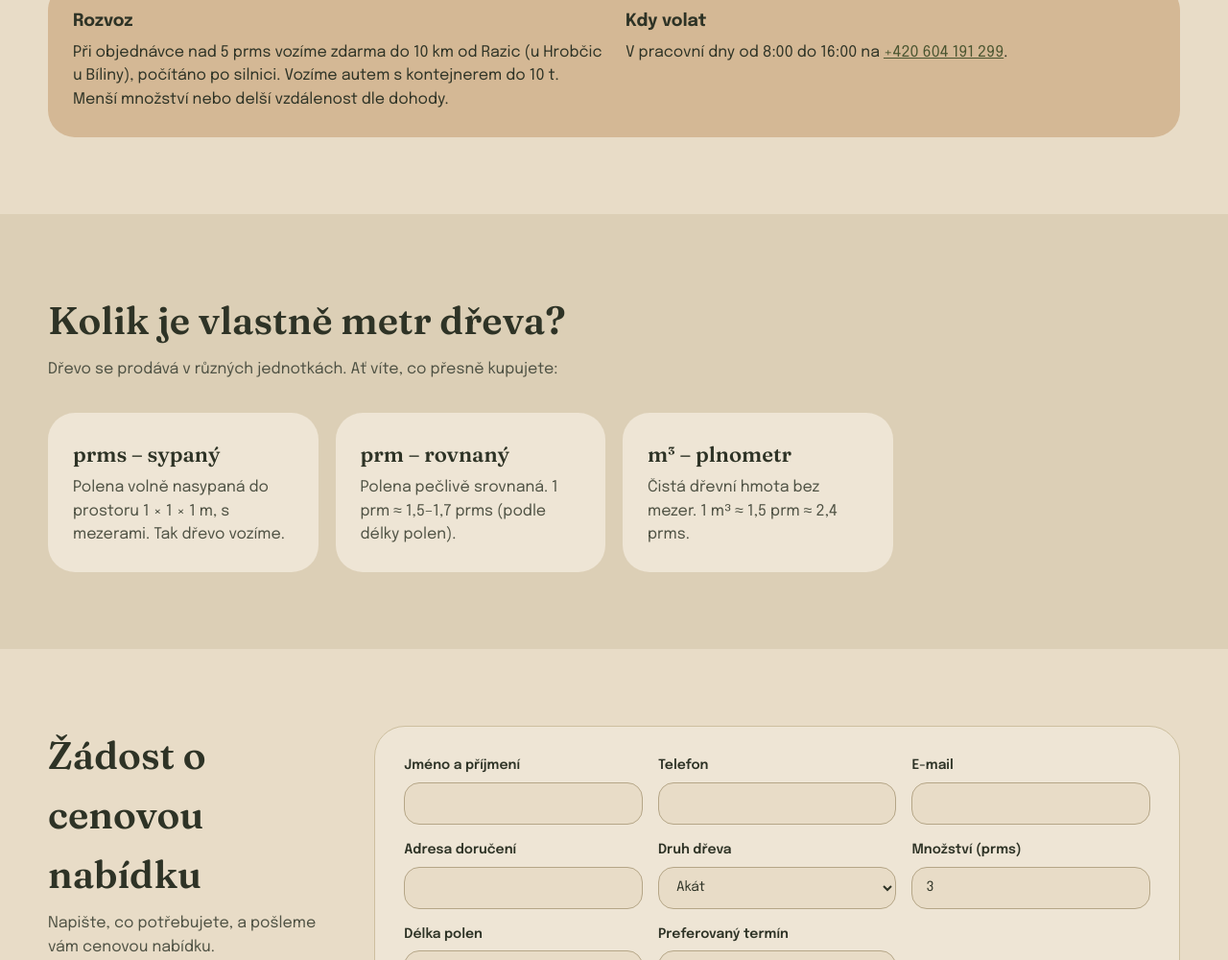
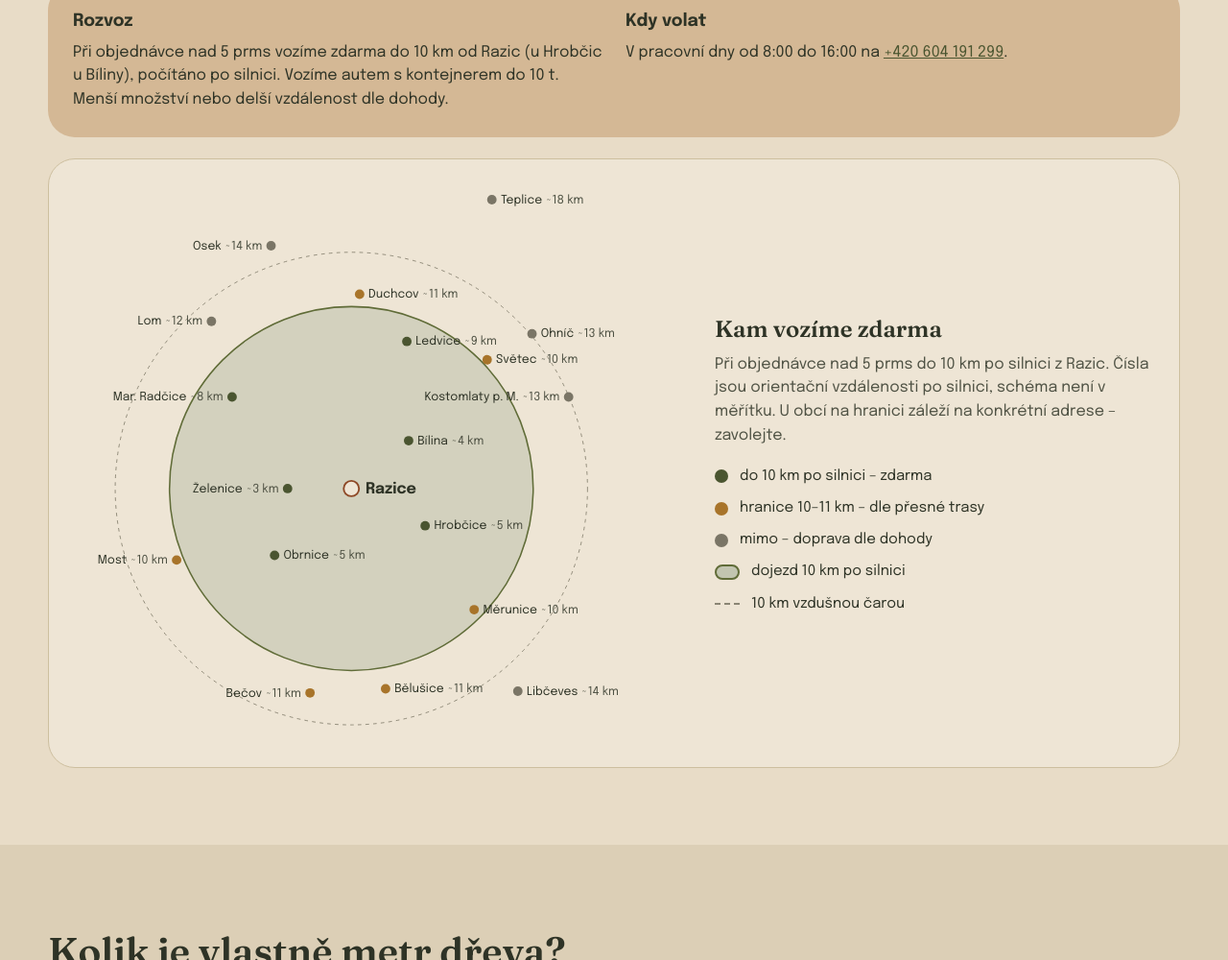
Before and after one commit to MalamutCZ/drevolane, a plain HTML site: page index.html in a window 1280 px wide. Shown: the part 2535-3535 px from the top of the page at 96% size. Drawn offline with Linux system fonts and the light colour scheme.

Commit message:
Schéma bezplatného rozvozu do 10 km
Co-Authored-By: Claude Opus 5.5 <noreply@anthropic.com>
Claude-Session: https://claude.ai/code/session_01LhfiGbaCpK8exTqu4F3WSw

```diff
--- a/index.html
+++ b/index.html
@@ -283,6 +283,63 @@ Dřevo Laně
 <div><h3>Rozvoz</h3><p>Při objednávce nad 5 prms vozíme zdarma do 10 km od Razic (u Hrobčic u Bíliny), počítáno po silnici. Vozíme autem s kontejnerem do 10 t. Menší množství nebo delší vzdálenost dle dohody.</p></div>
 <div><h3>Kdy volat</h3><p>V pracovní dny od 8:00 do 16:00 na <a href="tel:+420604191299">+420 604 191 299</a>.</p></div>
 </div>
+<div style="margin-top: 22px; background: #EEE5D5; border: 1px solid #CDBF9F; border-radius: 28px; padding: 26px; display: flex; flex-wrap: wrap; gap: 28px; align-items: center">
+<figure style="margin: 0; flex: 999 1 460px; min-width: 0; max-width: 640px">
+<svg viewBox="0 0 1040 945" role="img" aria-label="Schéma bezplatného rozvozu do 10 km po silnici z Razic" style="width: 100%; height: auto; display: block; font-family: Epilogue, sans-serif">
+<circle cx="470" cy="515" r="400" fill="none" stroke="#8A8574" stroke-width="1.5" stroke-dasharray="6 7"></circle>
+<circle cx="470" cy="515" r="308" fill="#8B9D83" fill-opacity="0.28" stroke="#606C38" stroke-width="2.5"></circle>
+<circle cx="362" cy="515" r="8" fill="#4A5530"></circle>
+<text x="347" y="521" text-anchor="end" font-size="20" fill="#2E3326">Želenice <tspan fill="#4F5244">~3 km</tspan></text>
+<circle cx="567" cy="434" r="8" fill="#4A5530"></circle>
+<text x="582" y="440" text-anchor="start" font-size="20" fill="#2E3326">Bílina <tspan fill="#4F5244">~4 km</tspan></text>
+<circle cx="595" cy="578" r="8" fill="#4A5530"></circle>
+<text x="610" y="584" text-anchor="start" font-size="20" fill="#2E3326">Hrobčice <tspan fill="#4F5244">~5 km</tspan></text>
+<circle cx="340" cy="628" r="8" fill="#4A5530"></circle>
+<text x="355" y="634" text-anchor="start" font-size="20" fill="#2E3326">Obrnice <tspan fill="#4F5244">~5 km</tspan></text>
+<circle cx="268" cy="360" r="8" fill="#4A5530"></circle>
+<text x="253" y="366" text-anchor="end" font-size="20" fill="#2E3326">Mar. Radčice <tspan fill="#4F5244">~8 km</tspan></text>
+<circle cx="564" cy="266" r="8" fill="#4A5530"></circle>
+<text x="579" y="272" text-anchor="start" font-size="20" fill="#2E3326">Ledvice <tspan fill="#4F5244">~9 km</tspan></text>
+<circle cx="700" cy="297" r="8" fill="#A8742A"></circle>
+<text x="715" y="303" text-anchor="start" font-size="20" fill="#2E3326">Světec <tspan fill="#4F5244">~10 km</tspan></text>
+<circle cx="174" cy="636" r="8" fill="#A8742A"></circle>
+<text x="159" y="642" text-anchor="end" font-size="20" fill="#2E3326">Most <tspan fill="#4F5244">~10 km</tspan></text>
+<circle cx="678" cy="720" r="8" fill="#A8742A"></circle>
+<text x="693" y="726" text-anchor="start" font-size="20" fill="#2E3326">Měrunice <tspan fill="#4F5244">~10 km</tspan></text>
+<circle cx="484" cy="186" r="8" fill="#A8742A"></circle>
+<text x="499" y="192" text-anchor="start" font-size="20" fill="#2E3326">Duchcov <tspan fill="#4F5244">~11 km</tspan></text>
+<circle cx="400" cy="861" r="8" fill="#A8742A"></circle>
+<text x="385" y="867" text-anchor="end" font-size="20" fill="#2E3326">Bečov <tspan fill="#4F5244">~11 km</tspan></text>
+<circle cx="528" cy="854" r="8" fill="#A8742A"></circle>
+<text x="543" y="860" text-anchor="start" font-size="20" fill="#2E3326">Bělušice <tspan fill="#4F5244">~11 km</tspan></text>
+<circle cx="233" cy="232" r="8" fill="#7A7566"></circle>
+<text x="218" y="238" text-anchor="end" font-size="20" fill="#2E3326">Lom <tspan fill="#4F5244">~12 km</tspan></text>
+<circle cx="776" cy="253" r="8" fill="#7A7566"></circle>
+<text x="791" y="259" text-anchor="start" font-size="20" fill="#2E3326">Ohníč <tspan fill="#4F5244">~13 km</tspan></text>
+<circle cx="838" cy="360" r="8" fill="#7A7566"></circle>
+<text x="823" y="366" text-anchor="end" font-size="20" fill="#2E3326">Kostomlaty p. M. <tspan fill="#4F5244">~13 km</tspan></text>
+<circle cx="334" cy="104" r="8" fill="#7A7566"></circle>
+<text x="319" y="110" text-anchor="end" font-size="20" fill="#2E3326">Osek <tspan fill="#4F5244">~14 km</tspan></text>
+<circle cx="752" cy="858" r="8" fill="#7A7566"></circle>
+<text x="767" y="864" text-anchor="start" font-size="20" fill="#2E3326">Libčeves <tspan fill="#4F5244">~14 km</tspan></text>
+<circle cx="708" cy="26" r="8" fill="#7A7566"></circle>
+<text x="723" y="32" text-anchor="start" font-size="20" fill="#2E3326">Teplice <tspan fill="#4F5244">~18 km</tspan></text>
+<circle cx="470" cy="515" r="13" fill="#EEE5D5" stroke="#8E4826" stroke-width="3"></circle>
+<text x="494" y="523" font-size="26" font-weight="700" fill="#2E3326">Razice</text>
+</svg>
+</figure>
+<div style="flex: 1 1 260px">
+<h3 style="margin: 0 0 6px; font-family: Fraunces, serif; font-size: 24px; font-weight: 600">Kam vozíme zdarma</h3>
+<p style="margin: 0 0 18px; color: #4F5244">Při objednávce nad 5 prms do 10 km po silnici z Razic. Čísla jsou orientační vzdálenosti po silnici, schéma není v měřítku. U obcí na hranici záleží na konkrétní adrese – zavolejte.</p>
+<ul style="list-style: none; margin: 0; padding: 0; display: flex; flex-direction: column; gap: 10px; font-size: 15px">
+<li style="display: flex; align-items: center; gap: 12px"><span style="width: 14px; height: 14px; border-radius: 50%; background: #4A5530; flex: none"></span><span>do 10 km po silnici – zdarma</span></li>
+<li style="display: flex; align-items: center; gap: 12px"><span style="width: 14px; height: 14px; border-radius: 50%; background: #A8742A; flex: none"></span><span>hranice 10–11 km – dle přesné trasy</span></li>
+<li style="display: flex; align-items: center; gap: 12px"><span style="width: 14px; height: 14px; border-radius: 50%; background: #7A7566; flex: none"></span><span>mimo – doprava dle dohody</span></li>
+<li style="display: flex; align-items: center; gap: 12px"><span style="width: 26px; height: 16px; border-radius: 8px; background: rgba(139,157,131,.45); border: 2px solid #606C38; flex: none"></span><span>dojezd 10 km po silnici</span></li>
+<li style="display: flex; align-items: center; gap: 12px"><span style="width: 26px; height: 0; border-top: 2px dashed #8A8574; flex: none"></span><span>10 km vzdušnou čarou</span></li>
+</ul>
+</div>
+</div>
 </div>
 </section>
 
```
